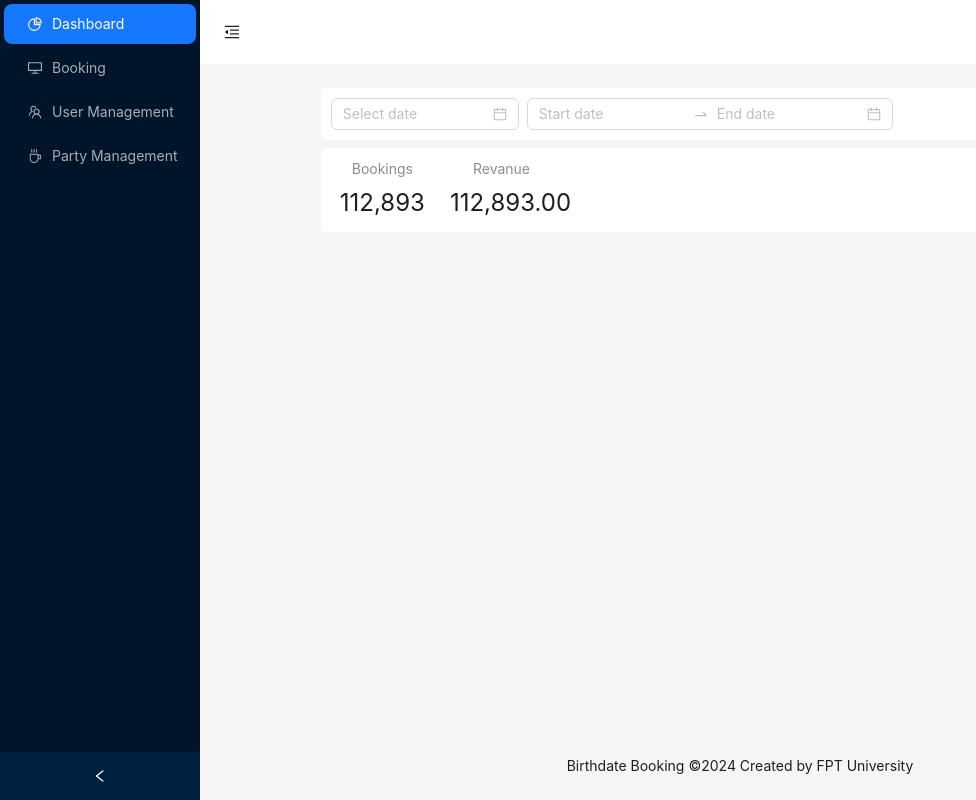
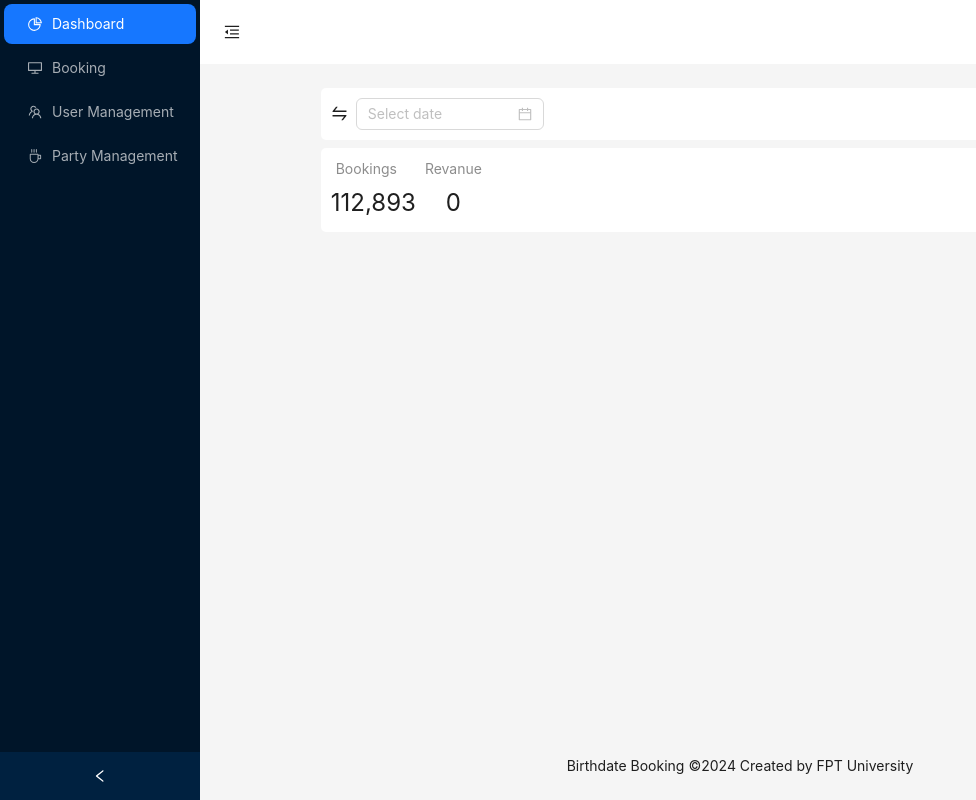
Before and after one commit to birthdayBooking/dashboard, a React (Vite) app: page /dashboard in a window 1280 px wide. Shown: the whole page, without its empty margins (0-976 px from the left). Built offline with nearby package versions, Linux system fonts and the light colour scheme; no server answers; the HTML template or start-up script is replaced by a standard one.

Commit message:
fetch total revanue by date or date range

```diff
--- a/src/context/dashboardContext.tsx
+++ b/src/context/dashboardContext.tsx
@@ -8,7 +8,9 @@ type DashboardContextType = {
   getDate: DateChangeHandler;
   getDateRange: DateRangeChangeHandler;
   date: string;
-  dateRange: [string, string]
+  dateRange: [string, string],
+  setDate: (date: string) => void,
+  setDateRange: (dateRange: string) => void
 };
 
 const DashboardContext = createContext<DashboardContextType | undefined>(
@@ -21,22 +23,26 @@ export const DashboardProvider = ({
   children: React.ReactNode;
 }) => {
 
-  const [date, setDate] = useState<string>();
-  const [dateRange, setDateRange] = useState<[string, string]>()
+  const [date, setDate] = useState<string | null>();
+  const [dateRange, setDateRange] = useState<[string, string] | null>()
 
   const handleDateChange: DateChangeHandler = (date, dateString) => {
     setDate(dateString)
+    setDateRange(null)
   };
 
   const handleRangeChange: DateRangeChangeHandler = (dates, dateStrings) => {
     setDateRange(dateStrings)
+    setDate(null)
   };
 
   const value = {
     getDate: handleDateChange,
     getDateRange: handleRangeChange,
     date,
-    dateRange
+    dateRange,
+    setDate,
+    setDateRange
   };
 
   return (
--- a/src/page/dashboard/DateSelection.tsx
+++ b/src/page/dashboard/DateSelection.tsx
@@ -2,11 +2,17 @@ import { Space } from "antd";
 import React, { useState } from "react";
 import { DatePicker } from "antd";
 import { useDashBoard } from "../../context/dashboardContext";
+import { SwapOutlined } from "@ant-design/icons";
 
 const { RangePicker } = DatePicker;
 
 const DateSelection: React.FC = () => {
-  const { getDate, getDateRange } = useDashBoard();
+  const { getDate, getDateRange, setDate, setDateRange } = useDashBoard();
+  const [isRange, setIsRange] = useState(false);
+
+  function changeSelectDateType() {
+    setIsRange(!isRange);
+  }
 
   return (
     <div style={{ height: "10px", textAlign: "center" }}>
@@ -18,14 +24,23 @@ const DateSelection: React.FC = () => {
           width: "80%",
         }}
       >
-        <DatePicker onChange={getDate} />
-        <RangePicker
-          placeholder={["Start date", "End date"]}
-          onChange={getDateRange}
+        <SwapOutlined
+          onClick={changeSelectDateType}
+          style={{
+            cursor: "pointer",
+            fontSize: 17,
+            color: isRange ? "#0284c7" : "",
+          }}
         />
+        {isRange ? (
+          <RangePicker
+            placeholder={["Start date", "End date"]}
+            onChange={getDateRange}
+          />
+        ) : (
+          <DatePicker onChange={getDate} />
+        )}
       </Space>
-      <div style={{ marginTop: 10 }}>{/* <PartyUI /> */}</div>
-      {/* <ModalAdd open={open} setOpen={setOpen} /> */}
     </div>
   );
 };
--- a/src/page/dashboard/Statistic.tsx
+++ b/src/page/dashboard/Statistic.tsx
@@ -8,16 +8,19 @@ export const Stats = () => {
   const formatter = (value: number) => <CountUp end={value} separator="," />;
   const [loading, setIsloading] = useState<boolean>(false);
   const [totalRevalue, SetTotalRevaue] = useState<number>(0);
-  const { date } = useDashBoard();
+  const { date, dateRange } = useDashBoard();
 
   useEffect(() => {
     async function getAll() {
+      console.log('date', date)
       try {
         setIsloading(true);
-        const result = await getAllRevanue(date);
-        if (result?.length) {
-            console.log(result)
+        const result = await getAllRevanue(date || dateRange);
+        console.log("total:", result);
+        if (!result.stats[0].totalRevanue) {
+          SetTotalRevaue(0);
         }
+        SetTotalRevaue(result.stats[0]?.totalRevanue);
       } catch (error) {
         console.log(error);
       } finally {
@@ -25,9 +28,10 @@ export const Stats = () => {
       }
     }
     getAll();
-  }, [date]);
+  }, [date, dateRange]);
 
-  console.log('re-render', typeof date)
+  //console.log("totalRevalue", totalRevalue);
+  // console.log(dateRange)
   return (
     <div style={{ height: "10px", textAlign: "center" }}>
       <Space
@@ -45,9 +49,9 @@ export const Stats = () => {
           <Col span={12}>
             <Statistic
               title="Revanue"
-              value={112893}
+              value={totalRevalue}
               precision={2}
-              //   formatter={formatter}
+              formatter={formatter}
             />
           </Col>
         </Row>
--- a/src/services/apiStatistics.ts
+++ b/src/services/apiStatistics.ts
@@ -1,5 +1,5 @@
 import axios from "../utils/axios-customize";
 
-export const getAllRevanue = async (date: string): Promise<any> => {
+export const getAllRevanue = async (date: string | [string, string]): Promise<any> => {
     return await axios.get(`/api/v1/stats/total-revanue?date=${date}`);
 };
```
